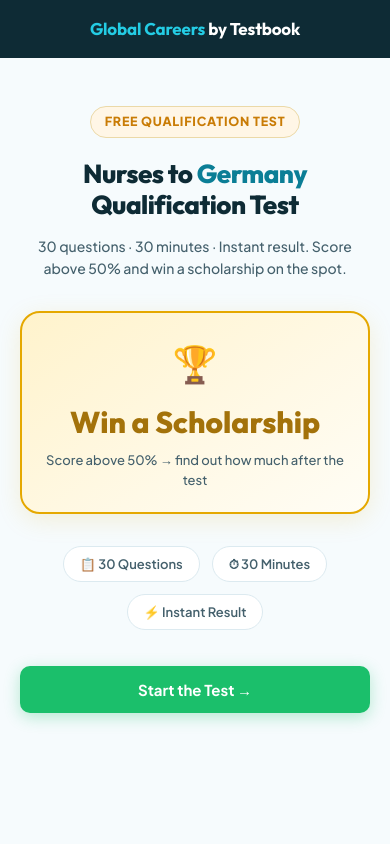
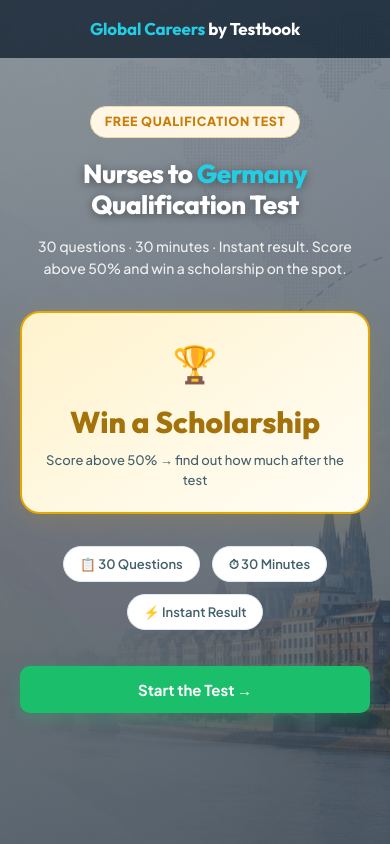
Before and after one commit to jalaj-geete-ai/gate_test, a plain HTML site: page lead_qualifier.html in a window 390 px wide. Drawn offline with nearby package versions, Linux system fonts and the light colour scheme.

Commit message:
Add background images to home screen (mobile + desktop)
- Add bg-mobile.jpg (portrait) and bg-desktop.jpg (landscape) as
  responsive background images for the lead qualifier home screen
- Mobile (<768px): portrait nurse/Germany image, centered top
- Desktop (≥768px): landscape image, positioned right center
- Dark gradient overlay (45–65% opacity) for text legibility
- Semi-transparent nav bar over the image
- Hero heading and subtitle updated to white/near-white text
  with subtle text-shadow for readability

Co-Authored-By: Claude Sonnet 4.6 <noreply@anthropic.com>
Claude-Session: https://claude.ai/code/session_01PoFPaMK8Rsijrg3aYeqn36

```diff
--- a/lead_qualifier.html
+++ b/lead_qualifier.html
@@ -66,18 +66,25 @@ input{user-select:text;-webkit-user-select:text}
 .toast.show{opacity:1}
 
 /* ── Home screen ── */
-#s-home{min-height:100vh;display:flex;flex-direction:column}
-#s-home .nav{background:var(--primary);padding:16px 20px;display:flex;align-items:center;justify-content:center}
+#s-home{min-height:100vh;display:flex;flex-direction:column;
+  background:url('bg-mobile.jpg') center top/cover no-repeat;position:relative}
+#s-home::before{content:'';position:absolute;inset:0;
+  background:linear-gradient(to bottom,rgba(5,22,38,.45) 0%,rgba(5,22,38,.65) 100%);
+  pointer-events:none;z-index:0}
+@media(min-width:768px){
+  #s-home{background-image:url('bg-desktop.jpg');background-position:right center}
+}
+#s-home .nav{background:rgba(5,22,38,.72);padding:16px 20px;display:flex;align-items:center;justify-content:center;position:relative;z-index:1}
 #s-home .nav .logo{font-family:var(--ff-display);color:#fff;font-size:17px;font-weight:700;letter-spacing:-.01em}
 #s-home .nav .logo span{color:var(--brand)}
-#s-home .hero{flex:1;padding:48px 20px 40px;display:flex;flex-direction:column;align-items:center;text-align:center}
+#s-home .hero{flex:1;padding:48px 20px 40px;display:flex;flex-direction:column;align-items:center;text-align:center;position:relative;z-index:1}
 .badge-pill{display:inline-block;background:var(--gold-pale);color:var(--gold-deep);
   border:1.5px solid #EBD9A8;border-radius:40px;padding:5px 14px;
   font-size:12.5px;font-weight:800;letter-spacing:.06em;text-transform:uppercase;margin-bottom:20px}
 #s-home h1{font-family:var(--ff-display);font-size:clamp(26px,6vw,38px);font-weight:800;
-  line-height:1.2;color:var(--primary);margin-bottom:16px;letter-spacing:-.02em}
-#s-home h1 em{font-style:normal;color:var(--brand-dark)}
-#s-home .sub{font-size:clamp(14px,2vw,16px);color:var(--text-2);font-weight:500;max-width:520px;margin:0 auto 32px}
+  line-height:1.2;color:#fff;margin-bottom:16px;letter-spacing:-.02em;text-shadow:0 2px 10px rgba(0,0,0,.4)}
+#s-home h1 em{font-style:normal;color:var(--brand)}
+#s-home .sub{font-size:clamp(14px,2vw,16px);color:rgba(255,255,255,.88);font-weight:500;max-width:520px;margin:0 auto 32px}
 .prize-card{background:linear-gradient(145deg,#FFF3CC,#FFF9E6 60%,#FFFDF5);
   border:2px solid #E5A800;border-radius:var(--r-lg);padding:22px 24px;
   max-width:360px;width:100%;margin:0 auto 32px;text-align:center;
```
Also changed, not shown: bg-desktop.jpg (added), bg-mobile.jpg (added).
